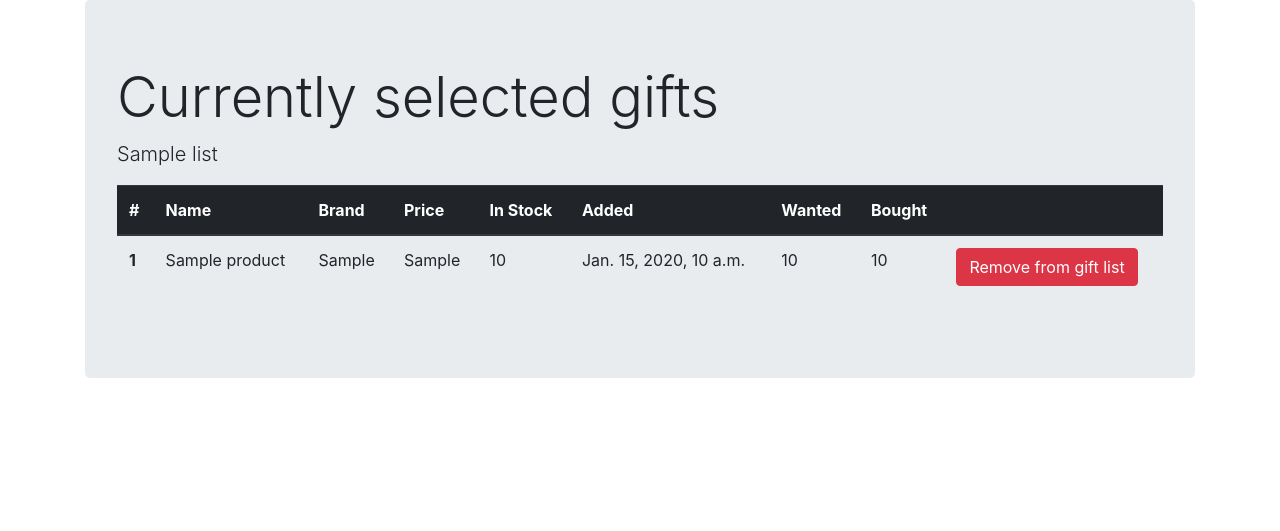
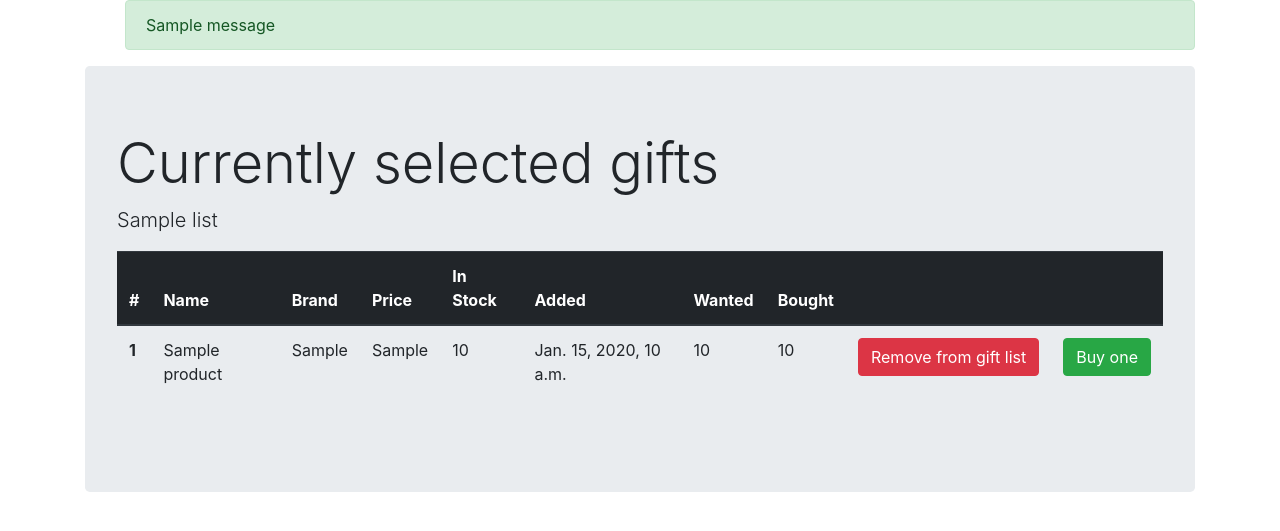
Before and after one commit to DaweMolnar/django-giftlist, a Django app: page /shop/gifts/ in a window 1280 px wide. Shown: the part 56-587 px from the top of the page. Run offline with Django 3.2, Linux system fonts and the light colour scheme; tables that the repository leaves empty hold one stand-in row (values such as "Sample post"); one stand-in notice (Sample message) is shown; some libraries are stand-ins or nearby versions.

Commit message:
Add gift buying

```diff
--- a/gift_shop/populate.py
+++ b/gift_shop/populate.py
@@ -18,9 +18,10 @@ def populate():
             in_stock_quantity = int(product["in_stock_quantity"])
             Product.objects.get_or_create(name=name, brand=brand, price=price, in_stock_quantity=in_stock_quantity)
 
+
 def add_dummy_couple_and_gift_list():
     login_name = "Couple"
-    login_password = "UnsecurePassword"
+    login_password = "InsecurePassword"
     groom_name = "Andy Groom"
     bride_name = "Beatrix Kiddo"
     email = "shared_email@ymail.com"
--- a/gift_shop/shop/models.py
+++ b/gift_shop/shop/models.py
@@ -1,10 +1,18 @@
+from django.core.exceptions import ValidationError
 from django.db import models
+
 
 class Product(models.Model):
     name = models.CharField(max_length=100)
     brand = models.CharField(max_length=100)
     price = models.CharField(max_length=50)
     in_stock_quantity = models.PositiveIntegerField(default=0)
+
+    def buy(self):
+        if self.in_stock_quantity == 0:
+            raise ValidationError("Cannot buy products that are not in stock")
+        self.in_stock_quantity -= 1
+        self.save()
 
     def __str__(self):
         return str(self.name)
@@ -39,6 +47,13 @@ class Gift_item(models.Model):
     gift_list = models.ForeignKey(Gift_list, related_name="gifts", on_delete=models.CASCADE)
     product = models.ForeignKey(Product, related_name="gifts", on_delete=models.CASCADE)
 
+    def buy_one(self):
+        if self.bought_quantity == self.quantity:
+            raise ValidationError("Cannot buy more gift then needed!")
+        self.product.buy()
+        self.bought_quantity += 1
+        self.save()
+
     def increase_quantity(self):
         self.quantity += 1
         self.save()
--- a/gift_shop/shop/templates/shop/gift_list.html
+++ b/gift_shop/shop/templates/shop/gift_list.html
@@ -1,7 +1,6 @@
 {% extends "shop/shop_base.html" %}
 {% block body_block %}
   <div class="jumbotron">
-
     <h1 class="display-4">Currently selected gifts</h1>
     {% for gift_list in gift_lists %}
     <p class="lead">{{gift_list.name}}</p>
@@ -16,6 +15,7 @@
         <th scope="col">Added</th>
         <th scope="col">Wanted</th>
         <th scope="col">Bought</th>
+        <th scope="col"></th>
         <th scope="col"></th>
       </tr>
     </thead>
@@ -32,8 +32,15 @@
           <td>{{gift.bought_quantity}}</td>
           <td>
            <form action="{% url 'shop:gifts' %}" method="GET">
-             <input type="hidden" name="gift_id" value="{{gift.id}}">
+             <input type="hidden" name="delete_gift_id" value="{{gift.id}}">
              <input class="btn btn-danger" type="submit" value="Remove from gift list">
+           </form>
+            <br>
+          </td>
+          <td>
+           <form action="{% url 'shop:gifts' %}" method="GET">
+             <input type="hidden" name="buy_gift_id" value="{{gift.id}}">
+             <input class="btn btn-success" type="submit" value="Buy one">
            </form>
           </td>
         <tr>
--- a/gift_shop/shop/templates/shop/shop_base.html
+++ b/gift_shop/shop/templates/shop/shop_base.html
@@ -25,6 +25,19 @@
     </nav>
 
     <div class="container">
+      {% if messages %}
+        <ul class="messages">
+        {% for message in messages %}
+        {% if message.tags == "error" %}
+          <div class="alert alert-danger" role="alert">
+        {% else %}
+          <div class="alert alert-success" role="alert">
+        {% endif %}
+            {{ message }}
+          </div>
+      {% endfor %}
+        </ul>
+      {% endif %}
       {% block body_block %}
 
       {% endblock %}
--- a/gift_shop/shop/views.py
+++ b/gift_shop/shop/views.py
@@ -1,6 +1,8 @@
+from django.core.exceptions import ValidationError
 from django.shortcuts import render
 from django.views.generic import TemplateView, ListView, DetailView
 from . import models
+from django.contrib import messages
 # Create your views here.
 
 
@@ -26,6 +28,7 @@ class ProductListView(ListView):
         gift, created = models.Gift_item.objects.get_or_create(gift_list=gift_list, product=product)
         if not created:
             gift.increase_quantity()
+        messages.info(self.request, "Successfully added gift to gift list")
 
 
 class ProductDetailView(DetailView):
@@ -38,13 +41,32 @@ class GiftListView(ListView):
     context_object_name = 'gift_lists'
     template_name = 'shop/gift_list.html'
     model = models.Gift_list
+
     def get_queryset(self):
         if self.request.method == 'GET':
-            gift_id = self.request.GET.get('gift_id', None)
-            if gift_id != None:
-                gift = models.Gift_item.objects.get(pk=gift_id)
-                if gift.quantity == 1:
-                    gift.delete()
-                else:
-                    gift.decrease_quantity()
+            delete_gift_id = self.request.GET.get('delete_gift_id', None)
+            buy_gift_id = self.request.GET.get('buy_gift_id', None)
+            if delete_gift_id != None: #TODO handle delete if one gift was already bougth
+                self.delete_gift(delete_gift_id)
+            if buy_gift_id != None:
+                self.buy_gift(buy_gift_id)
         return models.Gift_list.objects.all()
+
+    def delete_gift(self, gift_id):
+        try:
+            gift = models.Gift_item.objects.get(pk=gift_id)
+            if gift.quantity == 1:
+                gift.delete()
+            else:
+                gift.decrease_quantity()
+            messages.info(self.request, "Successfully removed a gift")
+        except ValidationError as err:
+            messages.error("Error when deleting gift: ".format(err))
+
+    def buy_gift(self, gift_id):
+        try:
+            gift = models.Gift_item.objects.get(pk=gift_id)
+            gift.buy_one()
+            messages.info(self.request, "Successfully bought gift")
+        except ValidationError as err:
+            messages.error(self.request, "Error when buying gift: {}".format(err))
```
